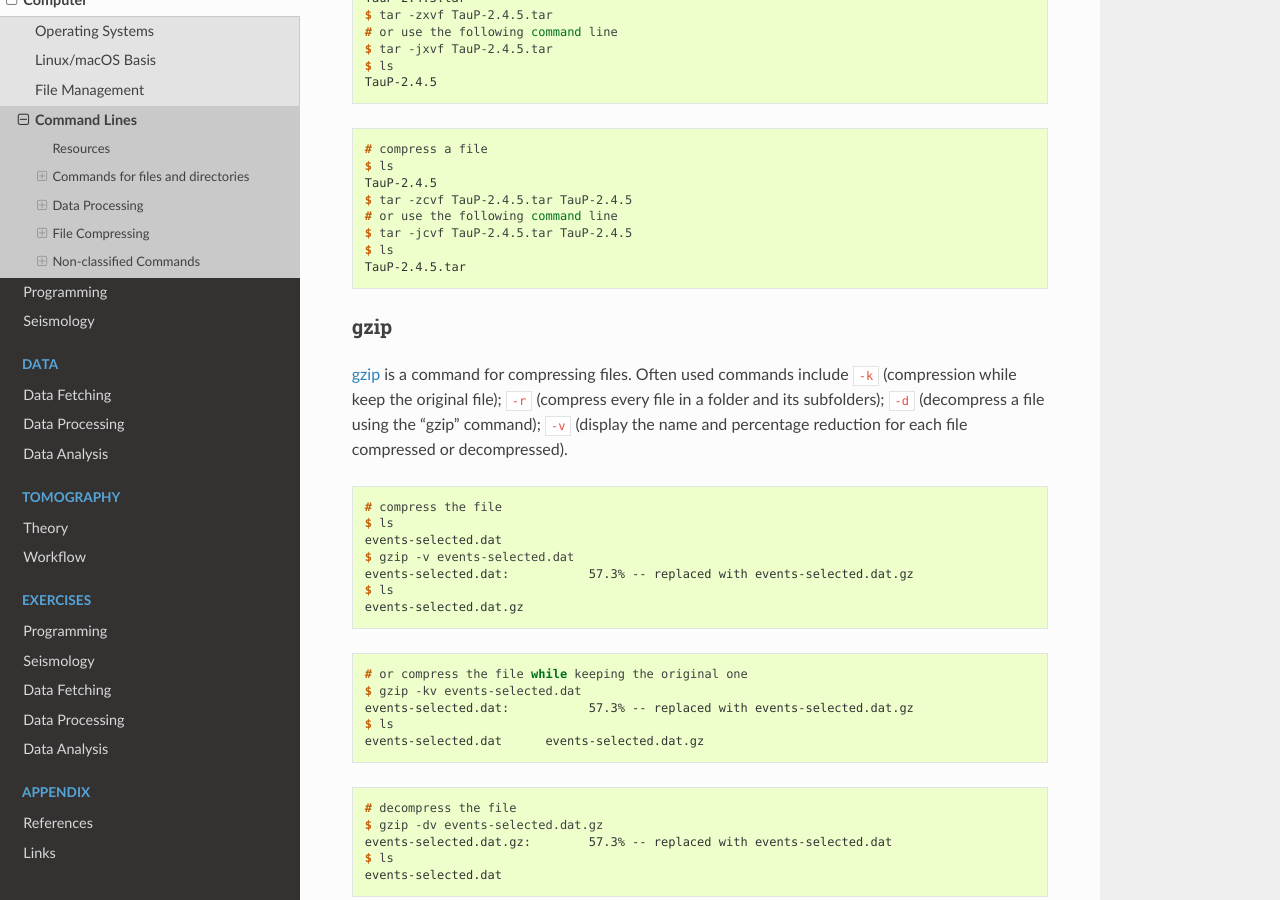
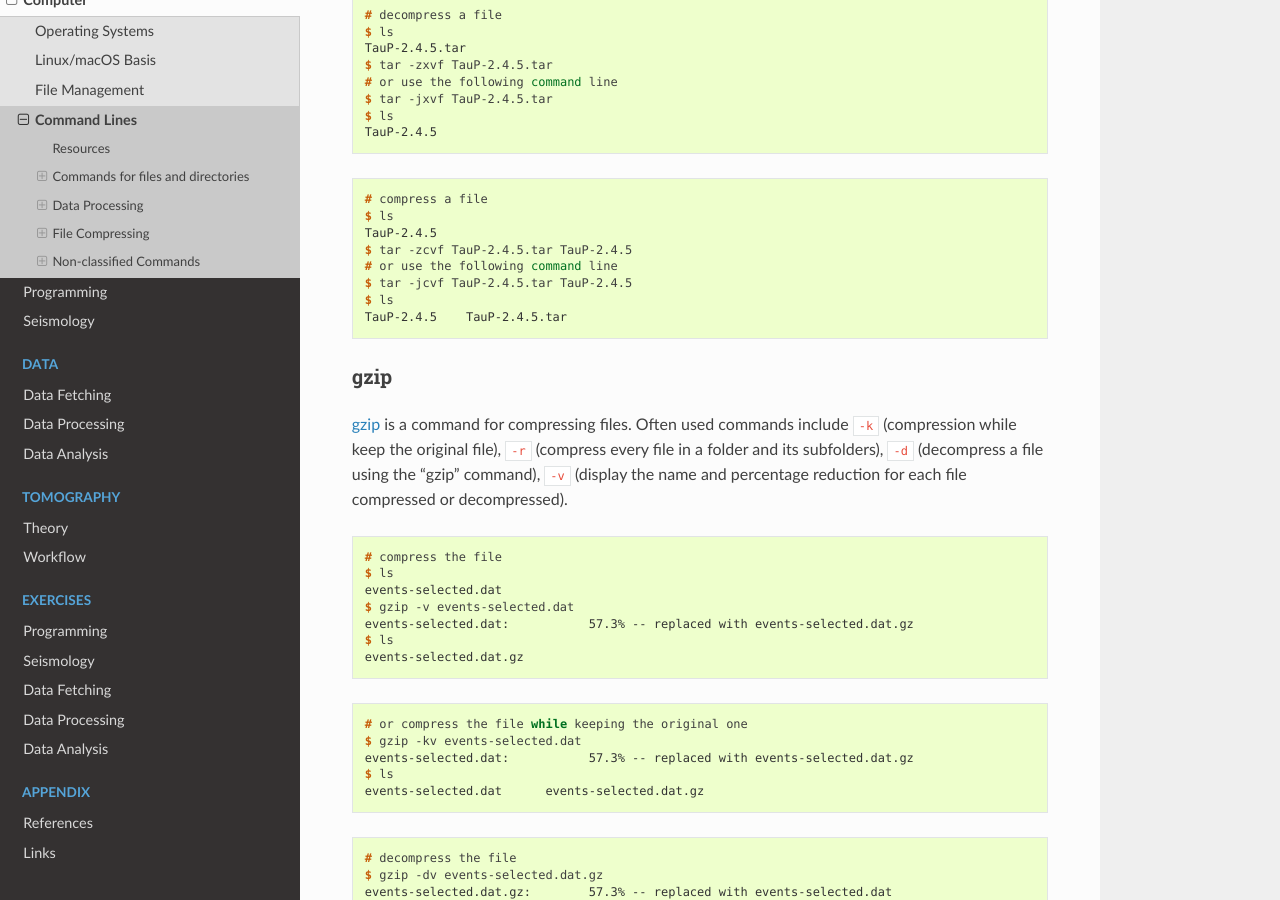
Before and after one commit to MIGG-NTU/SeisTomo_Tutorials, a Sphinx documentation site: the page built from source/computer/command-lines.rst, in a window 1280 px wide and 900 px high, scrolled down 5428 px. Built offline with Sphinx 7.4.7 and the Read the Docs theme 2.0.0, drawn with Linux system fonts in a browser that asks for light colours; some of the changed text lies outside the part shown.

Commit message:
revise commandline (#59)
Co-authored-by: Tianjue <litianjue@Lis-MacBook.local>

```diff
--- a/source/computer/command-lines.rst
+++ b/source/computer/command-lines.rst
@@ -29,7 +29,7 @@
 
 
 cd
-+++
+++
 `cd <https://man.linuxde.net/cd>`__ is a command to navigate through the Linux files and directories. It requires either the full path or the name of the directory, depending on the current working directory that you’re in.
 
 .. code-block:: console
@@ -40,7 +40,7 @@
 
 
 ls
-+++
+++
 `ls <https://man.linuxde.net/ls>`__ is a command to view the contents of a directory. By default, this command will display the contents of your current working directory.
 
 .. code-block:: console
@@ -51,7 +51,7 @@
 
 
 mkdir
-+++
++++++
 `mkdir <https://man.linuxde.net/mkdir>`__ is a command allowing the user to create directories (also referred to as folders in some operating systems).
 
 .. code-block:: console
@@ -289,12 +289,12 @@
     # or use the following command line
     $ tar -jcvf TauP-2.4.5.tar TauP-2.4.5
     $ ls
-    TauP-2.4.5.tar
+    TauP-2.4.5    TauP-2.4.5.tar
 
 
 gzip
 ++++
-`gzip <https://man.linuxde.net/gzip>`__ is a command for compressing files. Often used commands include ``-k`` (compression while keep the original file); ``-r`` (compress every file in a folder and its subfolders); ``-d`` (decompress a file using the “gzip” command); ``-v`` (display the name and percentage reduction for each file compressed or decompressed).
+`gzip <https://man.linuxde.net/gzip>`__ is a command for compressing files. Often used commands include ``-k`` (compression while keep the original file), ``-r`` (compress every file in a folder and its subfolders), ``-d`` (decompress a file using the “gzip” command), ``-v`` (display the name and percentage reduction for each file compressed or decompressed).
 
 .. code-block:: console
 
--- a/source/exercises/programming/index.rst
+++ b/source/exercises/programming/index.rst
@@ -22,6 +22,9 @@
   2019 07 06 03 47 52.980  38457687  35.90800 -117.74833   7.290  5.50  57  2.700   0.100   0.300   0.090  le   3d
   2019 07 06 03 19 52.260  38457511  35.76883 -117.59717   1.860  7.10  48  4.800   0.100   0.400   0.090  le   3d
   2019 07 04 17 33 48.530  38443183  35.70750 -117.50150  11.780  6.40  58  7.400   0.100   0.300   0.080  le   3d
+
+.. code-block:: console
+
   # Example of a reformatted catalog suitable as an input to ``SOD``, e.g., events.csv
   $ cat  events.csv
   time latitude longitude depth depthUnits magnitude magnitudeType
```
Also changed, not shown: other parts of source/computer/command-lines.rst (+5 -0 lines), other parts of source/exercises/programming/index.rst (+1 -1 lines).
